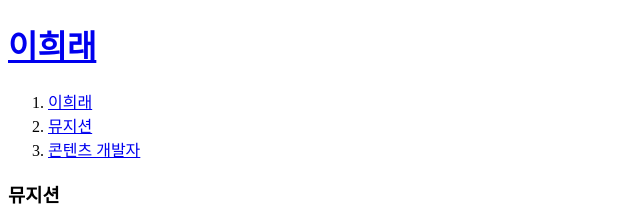
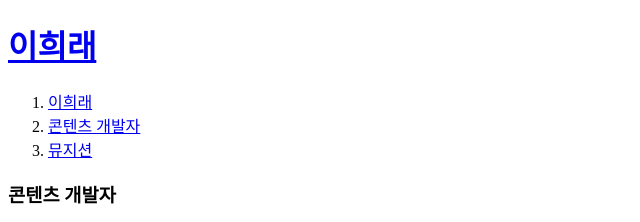
Before and after one commit to hailorlee/Profile, a plain HTML site: page 2.html in a window 1280 px wide. Shown: the top 222 px of the page, without its empty margins (0-640 px from the left). Drawn offline with Linux system fonts and the light colour scheme.

Commit message:
Update 2.html

```diff
--- a/2.html
+++ b/2.html
@@ -9,12 +9,12 @@
 <h1><a href="index.html">이희래</a></h1>
 <ol>
     <li><a href="1.html">이희래</a></li>
-    <li><a href="2.html">뮤지션</a></li>
-    <li><a href="3.html">콘텐츠 개발자</a></li>
+    <li><a href="2.html">콘텐츠 개발자</a></li>
+    <li><a href="3.html">뮤지션</a></li>
 </ol>
 
 
-<h3>뮤지션</h3>
+<h3>콘텐츠 개발자</h3>
 <img src="이희래.jpg" width="10%">
 <p><a href="https://search.naver.com/search.naver?where=nexearch&sm=top_hty&fbm=0&ie=utf8&query=%EC%9D%B4%ED%9D%AC%EB%9E%98" target="_blank" title="naver">네이버 프로필</a></p>
 <p>1995년 11월 24일생</p>
```
